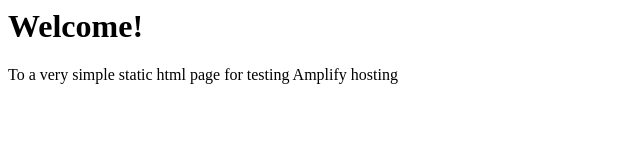
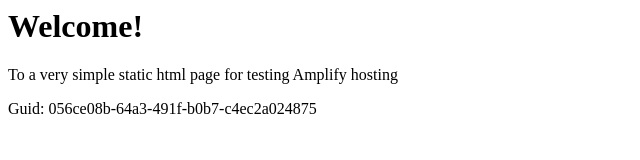
Before and after one commit to aws-aemilia-sfo/Github-PR-Commit-Integration-Test-DoNotTouch-v1-prod-us-west-1, a website: page src/index.html in a window 1280 px wide. Shown: the whole page, without its empty margins (0-640 px from the left). Drawn offline with Linux system fonts and the light colour scheme.

Commit message:
commit from integ tests

```diff
--- a/src/index.html
+++ b/src/index.html
@@ -1,3 +1,5 @@
+
+
 <html lang="en">
 
 <head>
@@ -10,6 +12,6 @@
 <body>
     <h1>Welcome!</h1>
     <p>To a very simple static html page for testing Amplify hosting</p>
-</body>
+    <p>Guid: 056ce08b-64a3-491f-b0b7-c4ec2a024875</p></body>
 
 </html>
```
